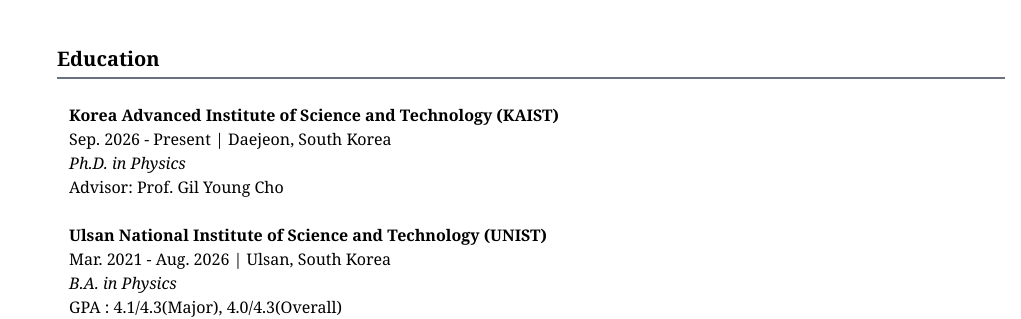
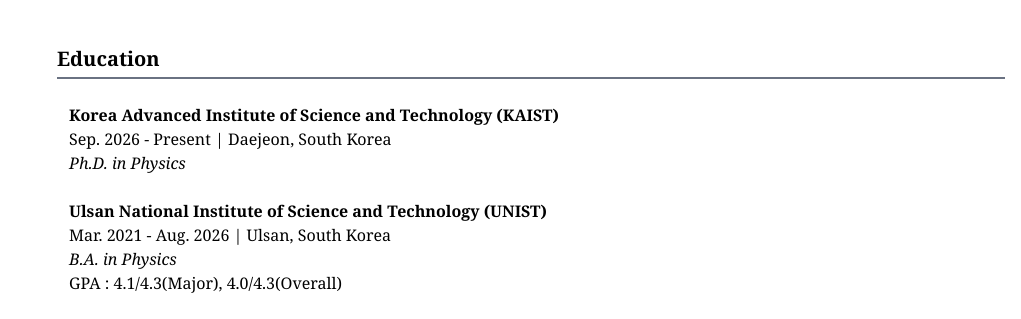
Before and after one commit to Wynter-K/Wynter-K.github.io, a website: page output/home.html in a window 1280 px wide. Shown: the part 239-558 px from the top of the page, 259-1280 px from the left. Drawn offline with Linux system fonts and the light colour scheme.

Commit message:
Update home.html

```diff
--- a/output/home.html
+++ b/output/home.html
@@ -93,7 +93,6 @@
         <b>Korea Advanced Institute of Science and Technology (KAIST)</b><br/>
         Sep. 2026 - Present | Daejeon, South Korea<br/>
         <i>Ph.D. in Physics</i><br/>
-        Advisor: Prof. Gil Young Cho<br/>
     </li>
 
     <br/>
```
